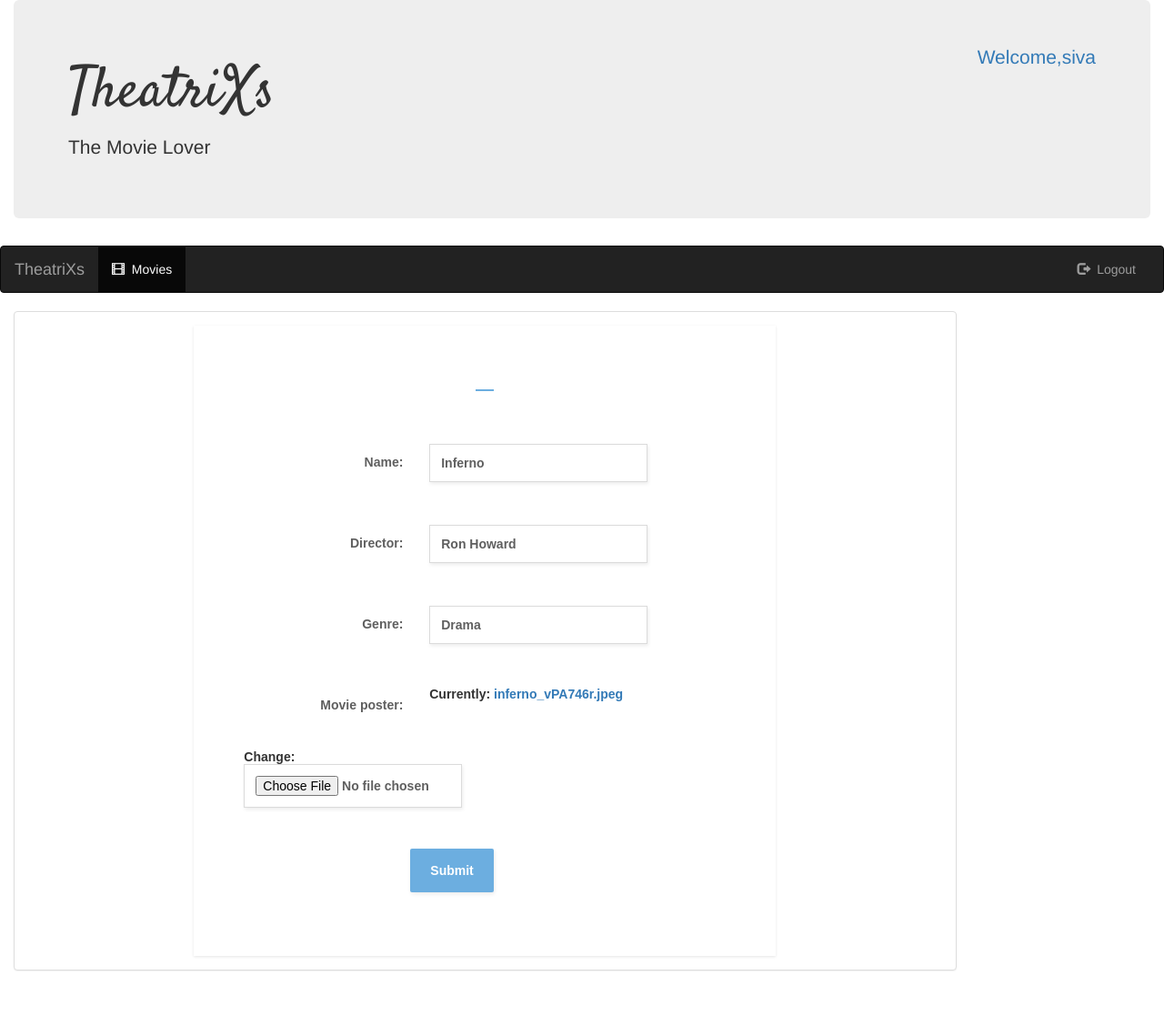
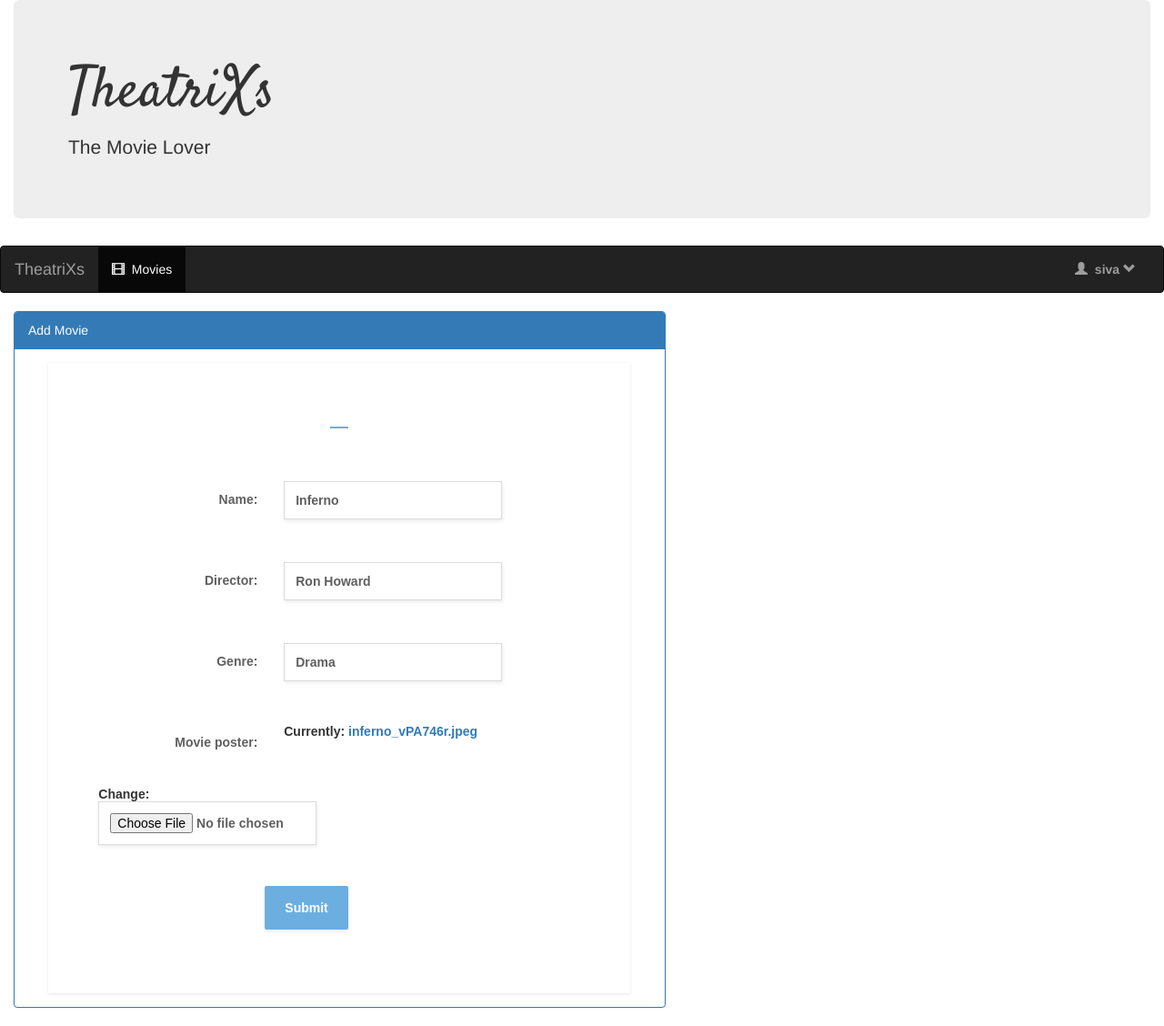
Before and after one commit to sivakarthik51/TheatreManagement, a Django app: page /movies/edit/3 in a window 1280 px wide. Shown: the whole page at 91% size. Before the commit the page ends 1067 px from the top, so only its background shows below. Run offline with Django 3.2, Linux system fonts and the light colour scheme; a user stored in the database is signed in; data comes from the database, SQL or seed files in the repository; both versions use the stored data as it was after the commit; some libraries are stand-ins or nearby versions.

Commit message:
Changed Form Templates Added Show Create Option -- Not Linked to front end options yet -- accessible only through url Date Time Not working -- TODO

```diff
--- a/Movies/models.py
+++ b/Movies/models.py
@@ -46,7 +46,7 @@ class Show(models.Model):
     movie = models.ForeignKey(Movie,on_delete=models.CASCADE)
     show_time = models.DateTimeField(editable=True)
     def __str__(self):
-        return self.movie.name
+        return self.theatre.name +"-"+ str(self.show_time)
 
 #TODO Seat Matrix Field
 class Ticket(models.Model):
--- a/Movies/static/Movies/style.css
+++ b/Movies/static/Movies/style.css
@@ -204,3 +204,23 @@ html{
     }
 
 }
+
+
+.navbar-login
+{
+    width: 200px;
+    padding: 10px;
+    padding-bottom: 0px;
+}
+
+.navbar-login-session
+{
+    padding: 10px;
+    padding-bottom: 0px;
+    padding-top: 0px;
+}
+
+.icon-size
+{
+    font-size: 87px;
+}
--- a/Movies/templates/Movies/base.html
+++ b/Movies/templates/Movies/base.html
@@ -48,6 +48,7 @@
             <h1 style="font-family: Satisfy">TheatriXs</h1>
             <p>The Movie Lover</p>
         </div>
+        <!--
         <div class="col-md-6">
             <div class = "pull-right">
                 {% if user.is_authenticated %}
@@ -63,6 +64,7 @@
                 {% endif %}
             </div>
         </div>
+        -->
         </div>
         </div>
     </div>
@@ -117,12 +119,55 @@
 
                 {% endif %}
                 {% if user.is_authenticated %}
+                    <!--
                 <li class="" id="logout">
                     <a href="{% url 'Login:logout' %}" >
                         <span class="glyphicon glyphicon-log-out" aria-hidden="true"></span>&nbsp;
                         Logout
                     </a>
+                </li> -->
+                   <li class="dropdown">
+                    <a href="#" class="dropdown-toggle" data-toggle="dropdown">
+                        <span class="glyphicon glyphicon-user"></span>
+                        <strong>{{ user.username }}</strong>
+                        <span class="glyphicon glyphicon-chevron-down"></span>
+                    </a>
+                    <ul class="dropdown-menu">
+                        <li>
+                            <div class="container-fluid">
+                                <div class="row">
+                                    <div class="col-sm-12">
+
+
+                                        <p class="text-center"><span class="glyphicon glyphicon-user "></span><strong>{{ user.first_name }} {{ user.last_name }}</strong></p>
+                                        <p class="text-center text-success text-small">{{ user.email }}</p>
+                                        {% if role != None %}
+                                        <p class="text-left">
+                                            <a href="{% url 'Movies:theatre_specific' %}" class="btn btn-primary btn-block btn-sm">{{ role }}</a>
+                                        </p>
+                                            {% endif %}
+                                    {% if  usrwlt != None %}
+                    <p class="text-primary text-center">Credit Remaining: {{ usrwlt.credit }}</p>
+                        {% endif %}
+                                    </div>
+                                </div>
+                            </div>
+                        </li>
+                        <li class="divider"></li>
+                        <li>
+                            <div class="navbar-login navbar-login-session">
+                                <div class="row">
+                                    <div class="col-md-12">
+
+                                            <a href="{% url 'Login:logout' %}" class="btn btn-danger btn-block btn-sm">Logout</a>
+
+                                    </div>
+                                </div>
+                            </div>
+                        </li>
+                    </ul>
                 </li>
+
                 {% endif %}
             </ul>
         </div>
--- a/Movies/templates/Movies/form-template.html
+++ b/Movies/templates/Movies/form-template.html
@@ -8,13 +8,10 @@
 
         <div class = "form-row">
         <label >
-            <span>{{ field.label_tag }} <span class ="pull-right text-danger small">{{ field.errors }}</span></span>
+            <span>{{ field.label_tag }} <span class ="pull-left text-danger small">{{ field.errors }}</span></span>
             {{ field }}
 
         </label>
-
-
-
         </div>
     </div>
 {% endfor %}
--- a/Movies/templates/Movies/movie_form.html
+++ b/Movies/templates/Movies/movie_form.html
@@ -7,11 +7,12 @@
 {% endblock %}
 <div class = "container-fluid">
     <div class = "row">
-        <div class = "col-sm-12 col-md-10">
-            <div class = "panel panel-default">
+        <div class = "col-sm-12 col-md-7">
+            <div class = "panel panel-primary">
+                <div class="panel-heading">Add Movie</div>
                 <div class = "panel-body">
 
-                    <form class = "form-basic" action = "" method = 'post' enctype="multipart/form-data">
+                    <form class = "form-basic" action = "" method = 'post' enctype="multipart/form-data"  >
                         {% csrf_token %}
                         {% include 'Movies/form-template.html' %}
                         <div class="form-group">
--- a/Movies/views.py
+++ b/Movies/views.py
@@ -112,7 +112,7 @@ class MovieCreate(PermissionRequiredMixin,LoginRequiredMixin,CreateView):
     transaction.on_commit(get_meta)
 """
 
-#TODO Movie Create View
+
 class MovieCreate(PermissionRequiredMixin,LoginRequiredMixin,CreateView):
     permission_required = 'Movies.add_movie'
     permission_denied_message = 'Forbidden'
@@ -287,7 +287,7 @@ class ListMovies_Theatres(UserPassesTestMixin,LoginRequiredMixin,ListView):
 
 
 
-#TODO Create view for Ticket Confirmation
+
 class TicketDetailView(LoginRequiredMixin,generic.DetailView):
     login_url = '/'
     redirect_field_name = None
@@ -374,7 +374,7 @@ class MovieQueries(LoginRequiredMixin,generic.ListView):
                 form.add_error('query',ValidationError('Cannot search with small parameters'))
                 return render(request, self.template_name, {'form': form})
 
-#TODO Create Show add,delete,update view for establishment authentication
+
 class CreateShow(LoginRequiredMixin,PermissionRequiredMixin,CreateView):
     login_url = '/'
     redirect_field_name = None
@@ -391,17 +391,18 @@ class CreateShow(LoginRequiredMixin,PermissionRequiredMixin,CreateView):
         form = self.form_class(request.POST,mov_id = pk,establishment_user=request.user)
         title = "Create Show for " + str(Movie.objects.get(pk=pk).name)
 
-        request.POST['show_time'] = dateutil.parser.parse(request.POST['show_time_0'] + " " + request.POST['show_time_1'])
-        print request.POST['show_time']
-        request.POST.pop('show_time_0')
-        request.POST.pop('show_time_1')
+        #request.POST['show_time'] = dateutil.parser.parse(request.POST['show_time_0'] + " " + request.POST['show_time_1'])
+
+
         print form.is_valid()
         if form.is_valid():
             try:
                 print "Inside"
                 show = form.save(commit=False)
                 show.movie = Movie.objects.get(pk=pk)
-
+                if show.show_time < datetime.now():
+                    form.add_error('show_time',ValidationError('Time must be after this moment'))
+                    return render(request, self.template_name, {'form': form, 'pk': pk, 'ti': title})
                 show.save()
             except Exception as e:
                 print e
--- a/TheatreManagement/settings.py
+++ b/TheatreManagement/settings.py
@@ -133,7 +133,7 @@ USE_I18N = True
 
 USE_L10N = True
 
-USE_TZ = True
+USE_TZ = False
 
 
 # Static files (CSS, JavaScript, Images)
```
Also changed, not shown: Login/templates/Login/registration_form.html (+6 -1 lines), Login/views.py (+10 -2 lines), Movies/forms.py (+5 -2 lines), Movies/templates/Movies/index.html (+7 -0 lines), Movies/templates/Movies/show_form.html (+7 -19 lines), db.sqlite3.
